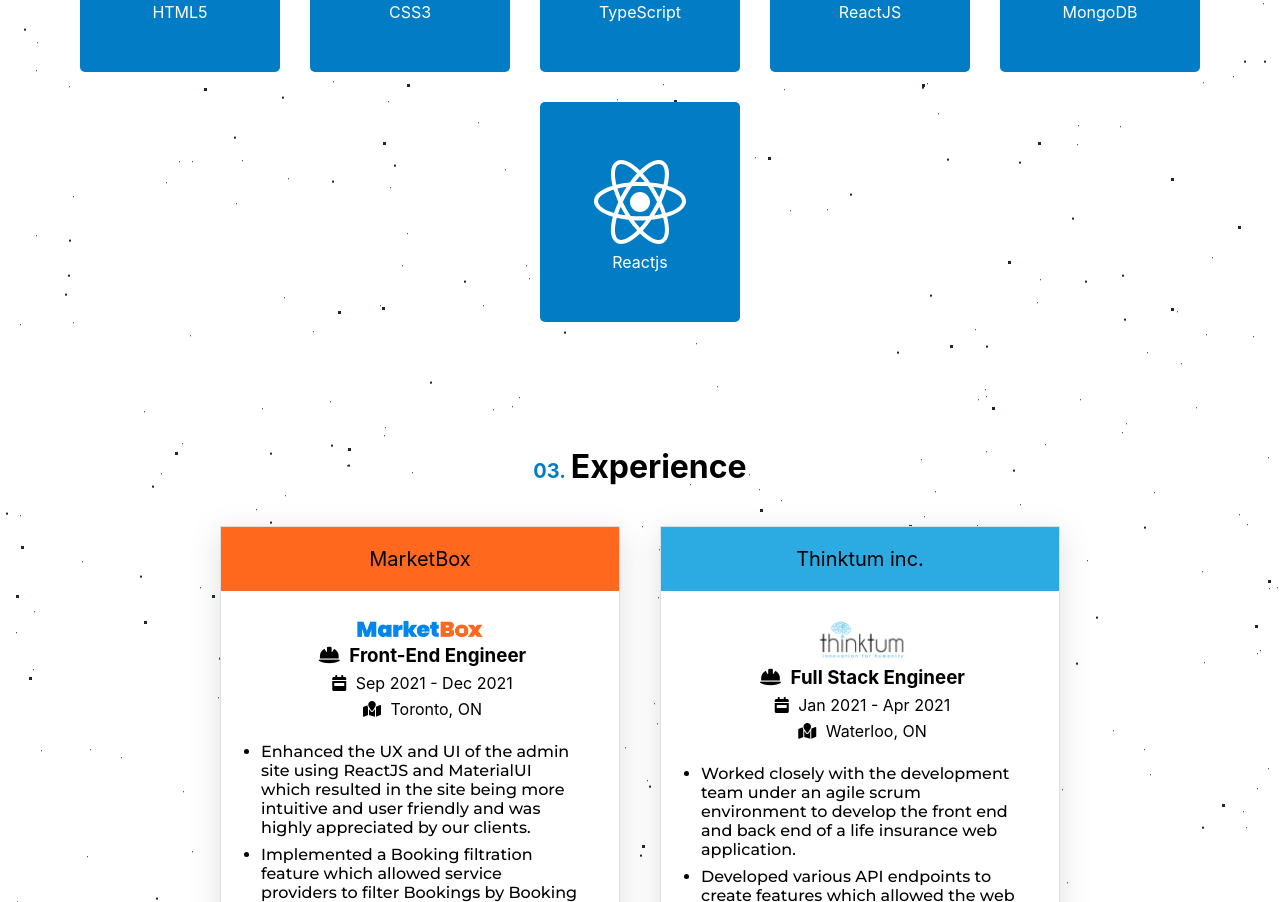
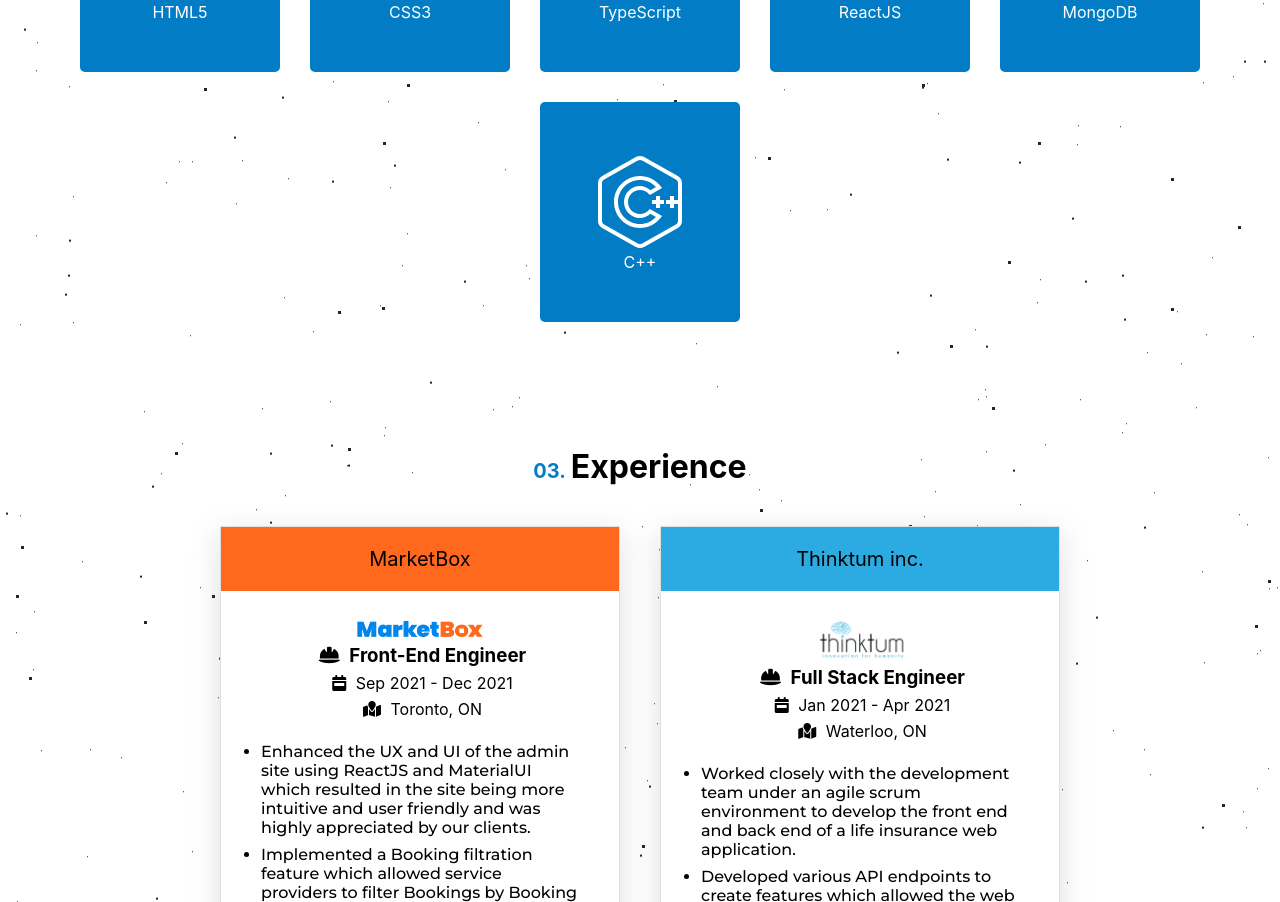
Before and after one commit to cpluspluswiz/react-portfolio, a React (Create React App) app: page / in a window 1280 px wide. Shown: the part 1058-1960 px from the top of the page. Built offline with nearby package versions, Linux system fonts and the light colour scheme.

Commit message:
added cpp skill

```diff
--- a/src/components/Skills.tsx
+++ b/src/components/Skills.tsx
@@ -5,6 +5,7 @@
 import html5Logo from '../images/skills/html5Logo.svg'
 import css3Logo from '../images/skills/css3Logo.svg'
 import mongodbLogo from '../images/skills/mongodbLogo.svg'
+import cppLogo from '../images/skills/cppLogo.svg'
 
 function Skills() {
   return (
@@ -16,7 +17,7 @@
         <div className="skill"><img src={typescriptLogo} alt="typescriptLogo"></img>TypeScript</div>
         <div className="skill"><img src={reactLogo} alt="reactLogo"></img>ReactJS</div>
         <div className="skill"><img src={mongodbLogo} alt="mongodbLogo"></img>MongoDB</div>
-        <div className="skill"><img src={reactLogo} alt="reactlogo"></img>Reactjs</div>
+        <div className="skill"><img src={cppLogo} alt="cppLogo"></img>C++</div>
     </div>
 
   </>
```
Also changed, not shown: src/images/skills/cppLogo.svg (added).
